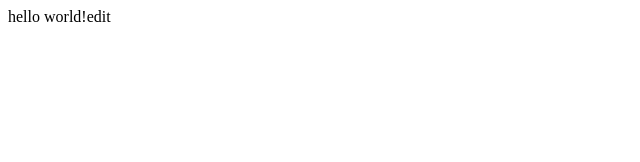
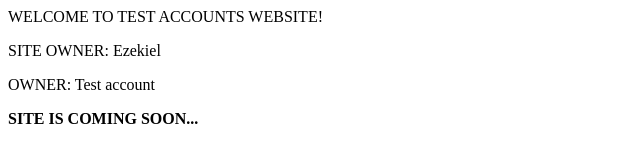
Before and after one commit to Ezekiel-Compuny/test7283, a plain HTML site: page index.html in a window 1280 px wide. Shown: the whole page, without its empty margins (0-640 px from the left). Drawn offline with Linux system fonts and the light colour scheme.

Commit message:
Update index.html

```diff
--- a/index.html
+++ b/index.html
@@ -1 +1,4 @@
-<p>hello world!edit</p>
+<p>WELCOME TO TEST ACCOUNTS WEBSITE!</p>
+<p>SITE OWNER: Ezekiel</p>
+<p>OWNER: Test account</p>
+<p><strong>SITE IS COMING SOON...</strong></p>
```
